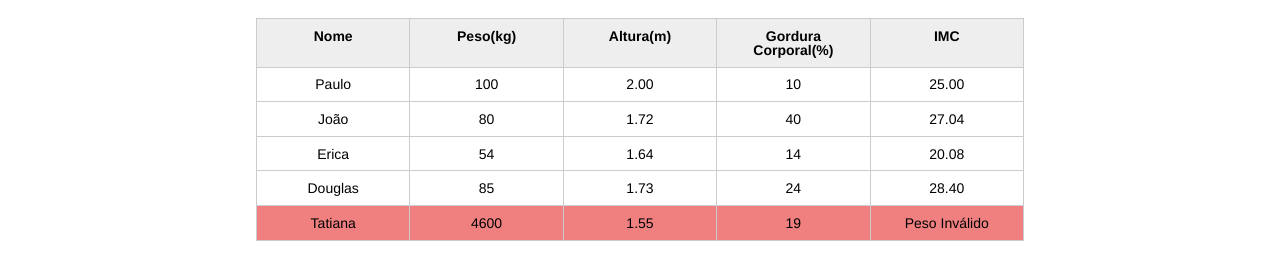
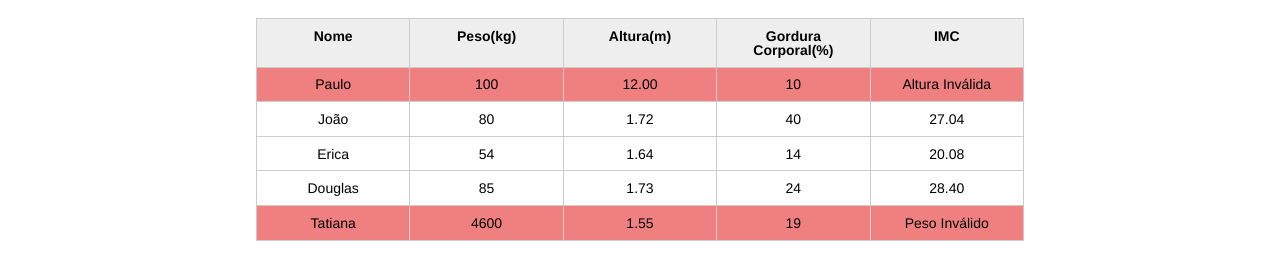
Before and after one commit to MatheusFelyppeDonato/Curso-Javascript2, a plain HTML site: page index.html in a window 1280 px wide. Shown: the part 123-402 px from the top of the page. Drawn offline with Linux system fonts and the light colour scheme.

Commit message:
Commit de att do curso2 de javascript

```diff
--- a/css/index.css
+++ b/css/index.css
@@ -132,3 +132,8 @@ button[disabled=disabled], button:disabled {
 .campo-invalido{
 	border: 1px solid red;
 }
+
+.paciente-invalido{
+
+	background-color: lightcoral;
+}
--- a/index.html
+++ b/index.html
@@ -35,7 +35,7 @@
 						<tr class="paciente" id="primeiro-paciente">
 							<td class="info-nome">Paulo</td>
 							<td class="info-peso">100</td>
-							<td class="info-altura">2.00</td>
+							<td class="info-altura">12.00</td>
 							<td class="info-gordura">10</td>
 							<td class="info-imc">0</td>
 						</tr>
--- a/js/principal.js
+++ b/js/principal.js
@@ -48,7 +48,7 @@
  			console.log("Peso Inválido");
  			pesoEhValido = false;
  			tdImc.textContent = "Peso Inválido"
- 			paciente.style.backgroundColor = "lightcoral";
+ 			paciente.classList.add("paciente-invalido");
  		}
 
 
@@ -57,6 +57,7 @@
  			console.log("Altura Inválida")
  			alturaEhValida = false;
  			tdImc.textContent="Altura Inválida"
+ 			paciente.classList.add("paciente-invalido");
  		}
 
 
```
